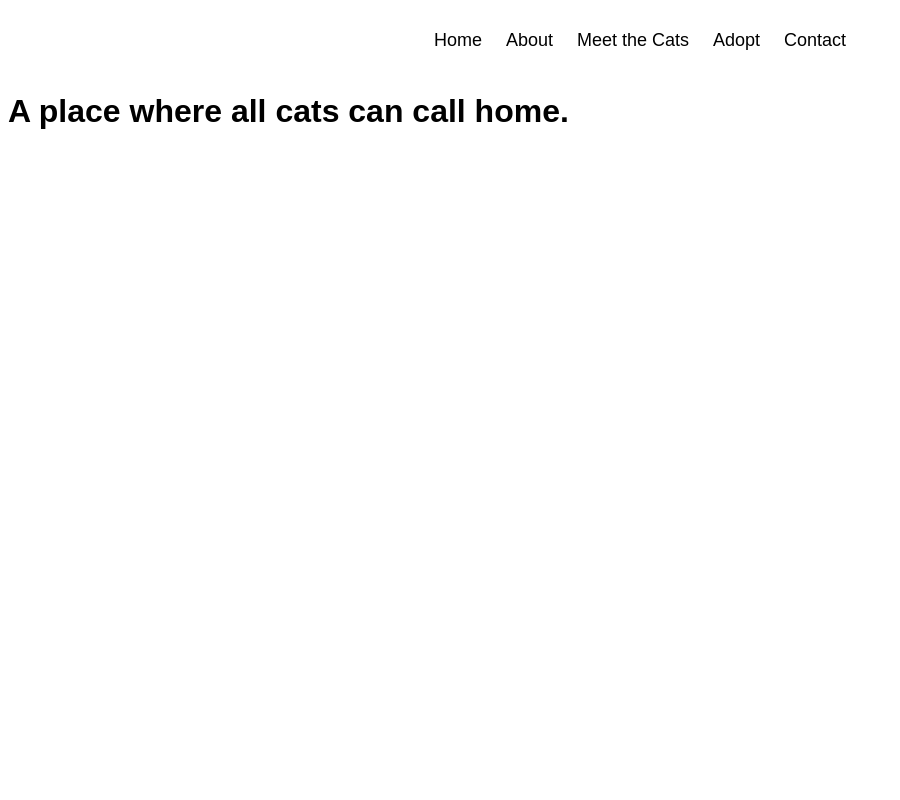
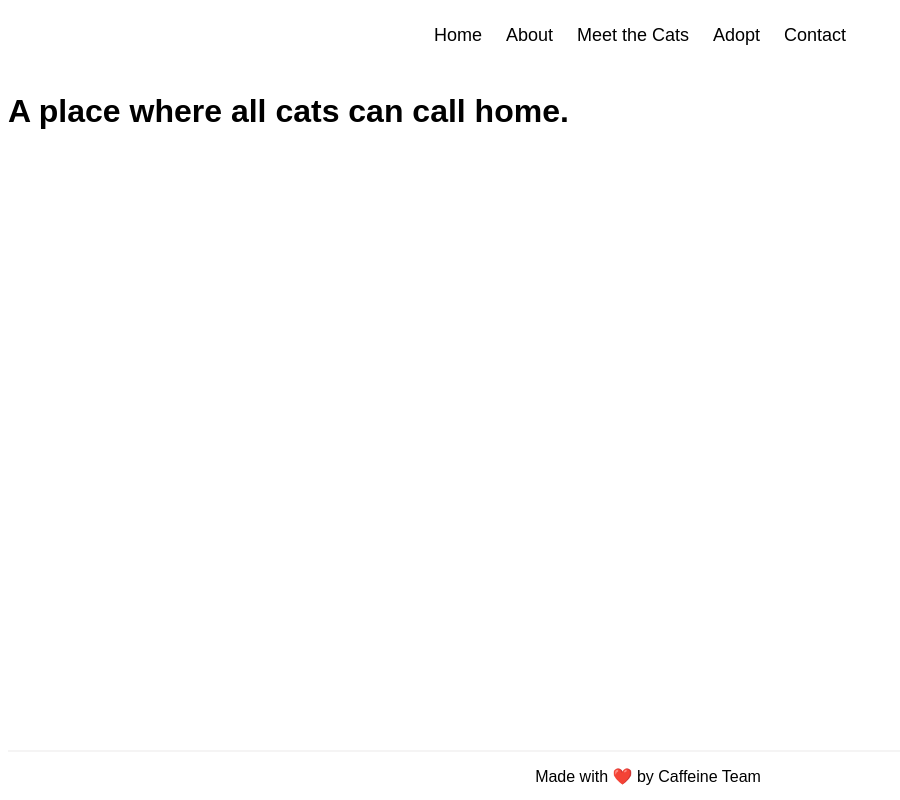
Before and after one commit to sanchitamodi/Cafeline-Team1, a Next.js app: page / in a window 1280 px wide. Shown: the whole page, without its empty margins (0-900 px from the left). Built offline with nearby package versions, Linux system fonts and the light colour scheme; a web font is replaced by a local one.

Commit message:
added footer

```diff
--- a/src/app/layout.tsx
+++ b/src/app/layout.tsx
@@ -1,3 +1,4 @@
+import Footer from "@/components/footer";
 import Navbar from "@/components/Navbar";
 import type { Metadata } from "next";
 import { Sniglet } from "next/font/google";
@@ -20,6 +21,7 @@ export default function RootLayout({ children }: { children: React.ReactNode })
       <body>
         <Navbar />
         {children}
+        <Footer />
       </body>
     </html>
   );
--- /dev/null
+++ b/src/components/footer.module.css
@@ -0,0 +1,10 @@
+.footer {
+  border-top: 2px solid rgb(245, 244, 244);
+  position: absolute;
+  bottom: 0;
+  width: 100%;
+  height: 48px;
+  display: flex;
+  justify-content: center;
+  align-items: center;
+}
--- /dev/null
+++ b/src/components/footer.tsx
@@ -0,0 +1,7 @@
+import React from "react";
+import styles from "./footer.module.css";
+const Footer = () => {
+  return <footer className={styles.footer}>Made with ❤️ by Caffeine Team</footer>;
+};
+
+export default Footer;
--- a/src/components/nav.module.css
+++ b/src/components/nav.module.css
@@ -23,5 +23,6 @@
 
 .underline {
   width: 100%;
+  height: 10px;
   color: blue;
 }
```
